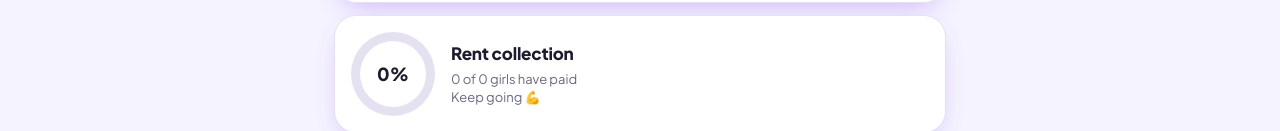
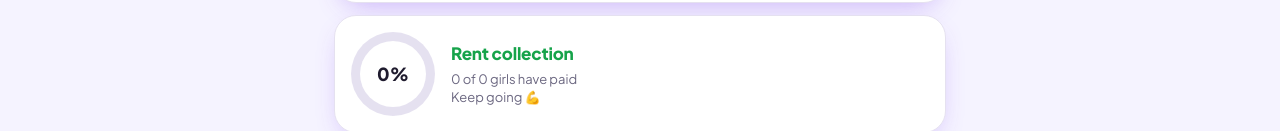
Before and after one commit to Saya0014/laxmi-pg, a plain HTML site: page index.html in a window 1280 px wide. Shown: the part 226-357 px from the top of the page. Drawn offline with Linux system fonts and the light colour scheme.

Commit message:
Make the Rent collection heading green (#6)

```diff
--- a/index.html
+++ b/index.html
@@ -109,7 +109,7 @@ const m=document.getElementById("m");const hr=new Date().getHours();document.get
 document.getElementById("n").innerHTML=[["home","📊","Home"],["girls","👩","Girls"],["light","💡","Light"],["bills","🧾","Bills"]].map(t=>`<button class="${tab==t[0]?"on":""}" onclick="tab='${t[0]}';R()"><span>${t[1]}</span>${t[2]}</button>`).join("");
 if(tab=="home"){
 const exp=S.girls.reduce((a,g)=>a+total(g),0),got=S.girls.filter(isPaid).reduce((a,g)=>a+total(g),0);
-m.innerHTML=monthBar()+`<div class="card ringc"><div class="ring" style="--p:${exp?Math.round(got/exp*100):0}"><span>${exp?Math.round(got/exp*100):0}%</span></div><div><h2 style="margin:0 0 4px">Rent collection</h2><div class="mu">${S.girls.filter(isPaid).length} of ${S.girls.length} girls have paid</div><div class="mu">${exp&&got>=exp?"All done! 🎉":"Keep going 💪"}</div></div></div><div class="grid"><div class="card stat"><b>${S.girls.length}/12</b><span>Girls / Beds</span></div><div class="card stat"><b>${12-S.girls.length}</b><span>Empty beds</span></div><div class="card stat"><b style="color:var(--ok)">${money(got)}</b><span>Collected</span></div><div class="card stat"><b style="color:var(--bad)">${money(exp-got)}</b><span>Pending</span></div></div>`+
+m.innerHTML=monthBar()+`<div class="card ringc"><div class="ring" style="--p:${exp?Math.round(got/exp*100):0}"><span>${exp?Math.round(got/exp*100):0}%</span></div><div><h2 style="margin:0 0 4px;color:var(--ok)">Rent collection</h2><div class="mu">${S.girls.filter(isPaid).length} of ${S.girls.length} girls have paid</div><div class="mu">${exp&&got>=exp?"All done! 🎉":"Keep going 💪"}</div></div></div><div class="grid"><div class="card stat"><b>${S.girls.length}/12</b><span>Girls / Beds</span></div><div class="card stat"><b>${12-S.girls.length}</b><span>Empty beds</span></div><div class="card stat"><b style="color:var(--ok)">${money(got)}</b><span>Collected</span></div><div class="card stat"><b style="color:var(--bad)">${money(exp-got)}</b><span>Pending</span></div></div>`+
 `<div class="card mt"><h2>🏡 Rooms</h2>${ROOMS.map(r=>`<div class="row"><div><b>Room ${r}</b><div class="mu">${inRoom(r).map(g=>esc(g.name)).join(", ")||"Empty"}</div><div class="beds">${Array.from({length:CAPS[r]},(_,i)=>`<i class="${i<inRoom(r).length?"on":""}">🛏</i>`).join("")}</div></div><span class="tag ${inRoom(r).length>=CAPS[r]?"due":"paid"}">${inRoom(r).length}/${CAPS[r]}</span></div>`).join("")}</div>`+
 `<div class="card"><h2>⚙️ Settings</h2><div class="two"><div><label>Rent / girl (₹)</label><input type="number" value="${S.rent}" onchange="S.rent=+this.value;save();R()"></div><div><label>Light rate / unit (₹)</label><input type="number" step="0.5" value="${S.rate}" onchange="S.rate=+this.value;save();R()"></div></div></div>`;
 }
```
